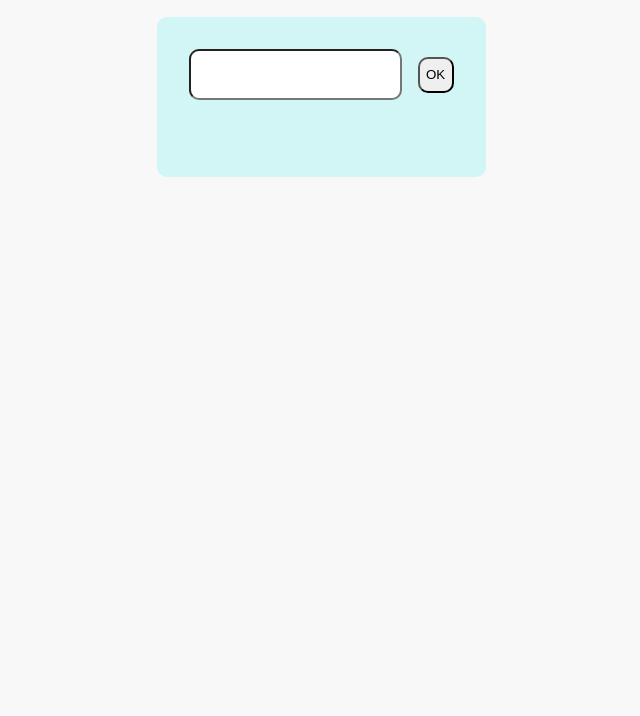
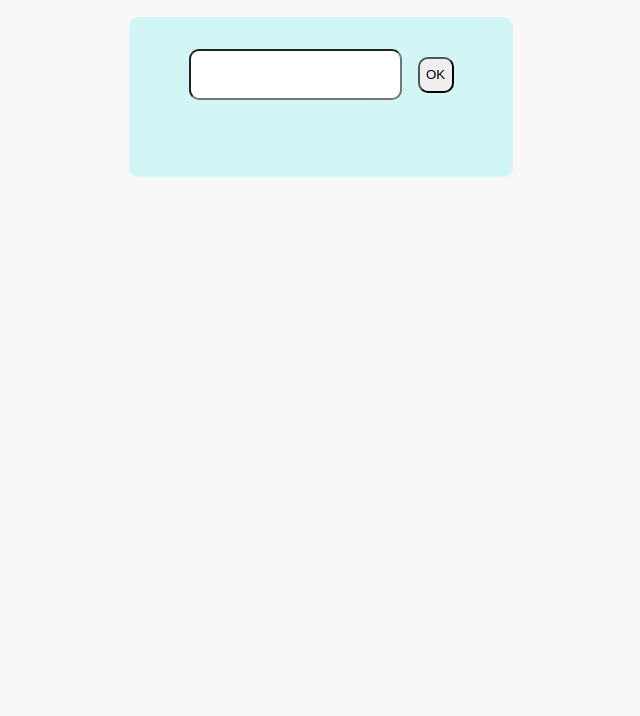
Before and after one commit to NadineSchuster/Aufgaben, a plain HTML site: page ToDoListe/index.html in a window 1280 px wide. Shown: the part 84-800 px from the top of the page, without its empty margins (319-959 px from the left). Drawn offline with Linux system fonts and the light colour scheme.

Commit message:
changed style bug

```diff
--- a/ToDoListe/app.js
+++ b/ToDoListe/app.js
@@ -31,7 +31,7 @@ let addTodoItem = function (event) {
   liElem.appendChild(deleteBtn);
   todoList.appendChild(liElem);
 
-  // inputField.value = "";
+  inputField.value = "";
 };
 
 let deleteListItem = function (event) {
@@ -44,11 +44,9 @@ let checkListItem = function (event) {
   let textItem = event.target.nextElementSibling;
 
   if (event.target.checked) {
-    console.log("entered if");
     listItem.classList.add("checkBox");
     textItem.firstChild.classList.add("textItem");
   } else {
-    console.log("entered else");
     listItem.classList.remove("checkBox");
     textItem.firstChild.classList.remove("textItem");
   }
--- a/ToDoListe/style.css
+++ b/ToDoListe/style.css
@@ -6,6 +6,7 @@
 
 body {
   background-color: rgb(248, 248, 248);
+  font-family: sans-serif;
 }
 
 main,
@@ -21,7 +22,7 @@ header {
   display: flex;
   align-items: center;
   flex-direction: column;
-  min-width: 20rem;
+  min-width: 24rem;
   min-height: 10rem;
   padding: 1rem;
   border-radius: 10px;
@@ -39,6 +40,7 @@ header {
 #input-container input {
   padding: 1rem;
   border-radius: 10px;
+  font-family: sans-serif;
 }
 
 #input-container button {
```
